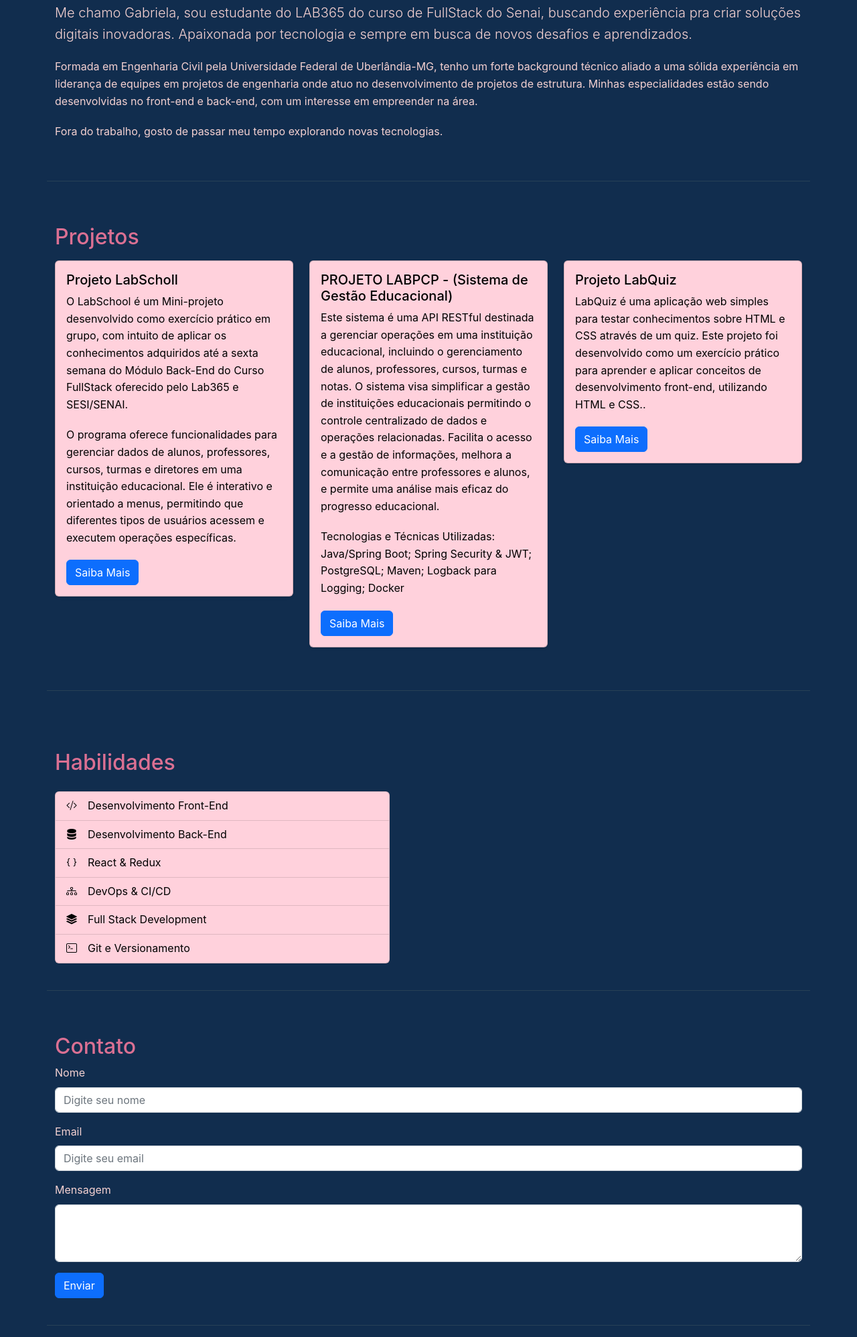
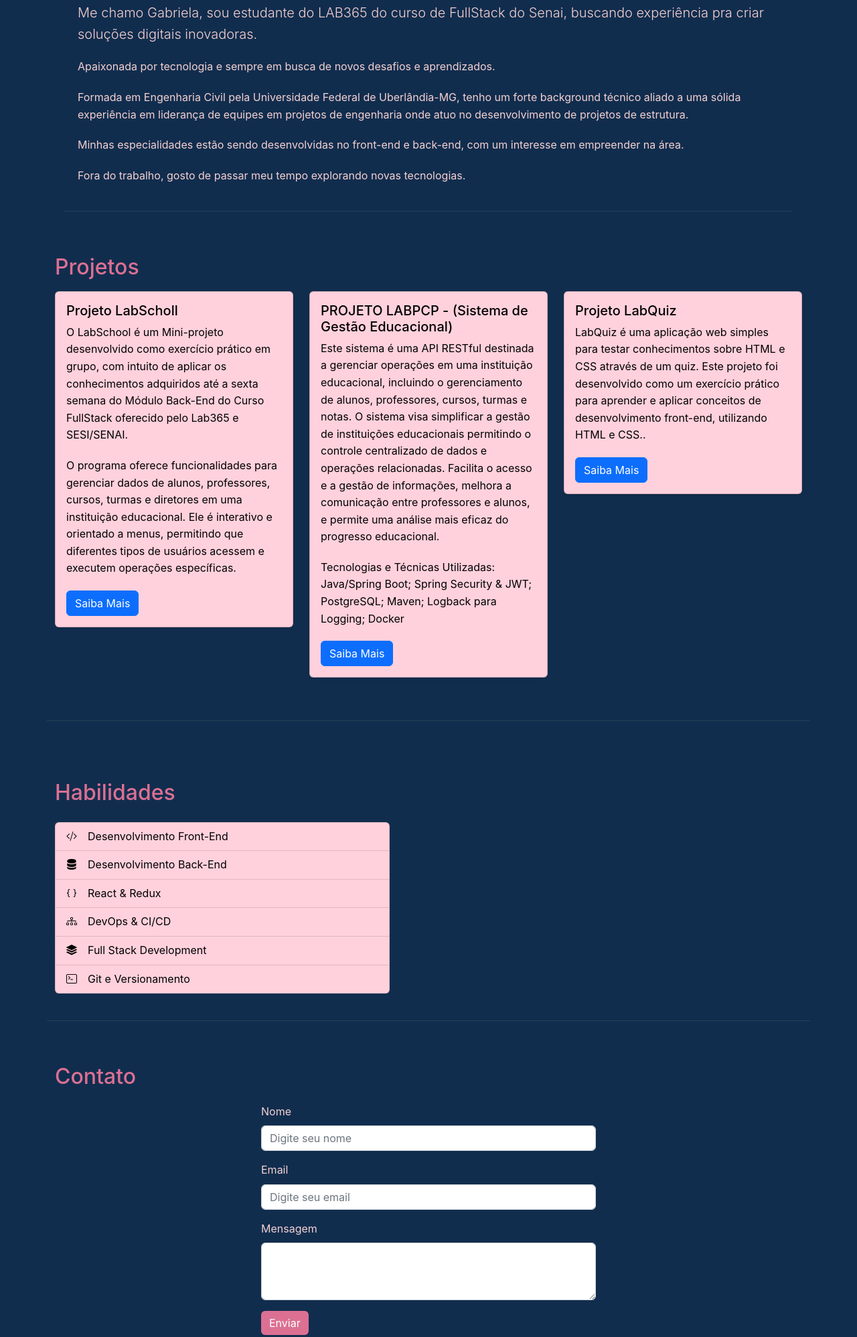
Before and after one commit to gabiAlmeidaDev/M2S02, a plain HTML site: page index.html in a window 1280 px wide. Shown: the part 155-2152 px from the top of the page at 67% size. Drawn offline with nearby package versions, Linux system fonts and the light colour scheme.

Commit message:
Ex 9 - Contato

```diff
--- a/index.html
+++ b/index.html
@@ -9,6 +9,7 @@
     <link rel="stylesheet" href="/style.css" />
 </head>
 <body>
+
     <!-- Cabeçalho -->
     <header>
         <nav class="navbar navbar-expand-lg navbar-dark bg-dark fixed-top">
@@ -30,10 +31,12 @@
     </header>
 
     <!-- Sobre Mim -->
-    <section id="sobre-mim" class="container mt-5 pt-4">
+    <section id="sobre-mim" class="container mt-5 pt-4 sobre-mim">
         <h2>Sobre Mim</h2>
-        <p class="lead">Me chamo Gabriela, sou estudante do LAB365 do curso de FullStack do Senai, buscando experiência pra criar soluções digitais inovadoras. Apaixonada por tecnologia e sempre em busca de novos desafios e aprendizados.</p>
-        <p>Formada em Engenharia Civil pela Universidade Federal de Uberlândia-MG, tenho um forte background técnico aliado a uma sólida experiência em liderança de equipes em projetos de engenharia onde atuo no desenvolvimento de projetos de estrutura. Minhas especialidades estão sendo desenvolvidas no front-end e back-end, com um interesse em empreender na área.</p>
+        <p class="lead">Me chamo Gabriela, sou estudante do LAB365 do curso de FullStack do Senai, buscando experiência pra criar soluções digitais inovadoras.</p>
+        <p>Apaixonada por tecnologia e sempre em busca de novos desafios e aprendizados.</p>
+        <p>Formada em Engenharia Civil pela Universidade Federal de Uberlândia-MG, tenho um forte background técnico aliado a uma sólida experiência em liderança de equipes em projetos de engenharia onde atuo no desenvolvimento de projetos de estrutura.</p>
+        <p>Minhas especialidades estão sendo desenvolvidas no front-end e back-end, com um interesse em empreender na área.</p>
         <p>Fora do trabalho, gosto de passar meu tempo explorando novas tecnologias.</p>
     </section>
 
@@ -107,24 +110,21 @@
         </ul>
 </section>
 
-
-
-
     <!-- Contato -->
     <section id="contato" class="container mt-4">
         <h2>Contato</h2>
-        <form>
+        <form class="contact-form" action="mailto:gabialmeidadev@gmail.com" method="POST" enctype="text/plain">
             <div class="mb-3">
                 <label for="nome" class="form-label">Nome</label>
-                <input type="text" class="form-control" id="nome" placeholder="Digite seu nome">
+                <input type="text" class="form-control" id="nome" name="nome" placeholder="Digite seu nome">
             </div>
             <div class="mb-3">
                 <label for="email" class="form-label">Email</label>
-                <input type="email" class="form-control" id="email" placeholder="Digite seu email">
+                <input type="email" class="form-control" id="email" name="email" placeholder="Digite seu email">
             </div>
             <div class="mb-3">
                 <label for="mensagem" class="form-label">Mensagem</label>
-                <textarea class="form-control" id="mensagem" rows="3"></textarea>
+                <textarea class="form-control" id="mensagem" name="mensagem" rows="3"></textarea>
             </div>
             <button type="submit" class="btn btn-primary">Enviar</button>
         </form>
--- a/style.css
+++ b/style.css
@@ -39,6 +39,13 @@ section {
     border-bottom: 1px solid #274156;
 }
 
+.sobre-mim {
+    max-width: 85%;
+    margin: 20px auto;
+    padding: 20px;
+
+}
+
 footer {
     background-color: #112D4E;
     padding: 10px 0;
@@ -65,3 +72,19 @@ p {
 .list-group-item-custom i {
     color: black;
 }
+
+
+.contact-form {
+    max-width: 500px;
+    margin: 20px auto;
+}
+
+.contact-form button {
+    background-color: #DB7093;
+    color: white;
+    border: none;
+}
+
+.contact-form button:hover {
+    background-color: #FFC0CB;
+}
```
